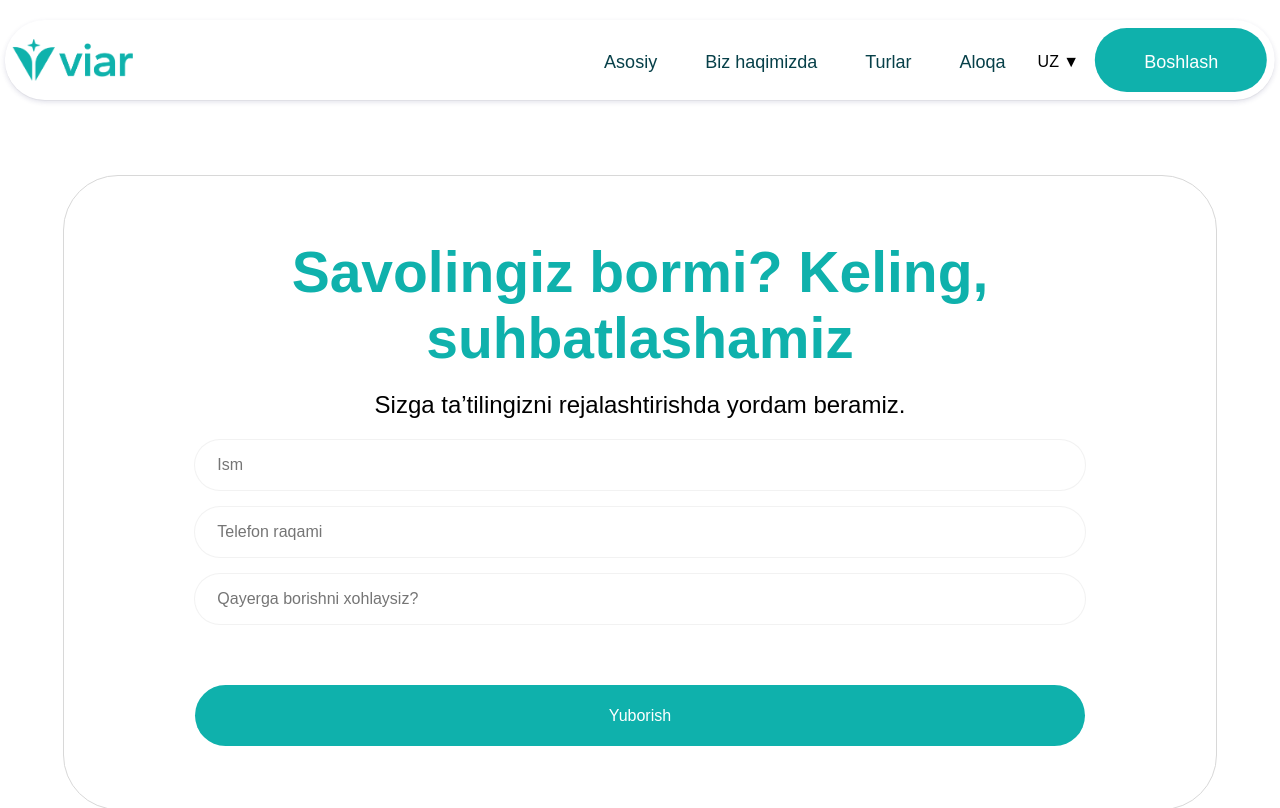
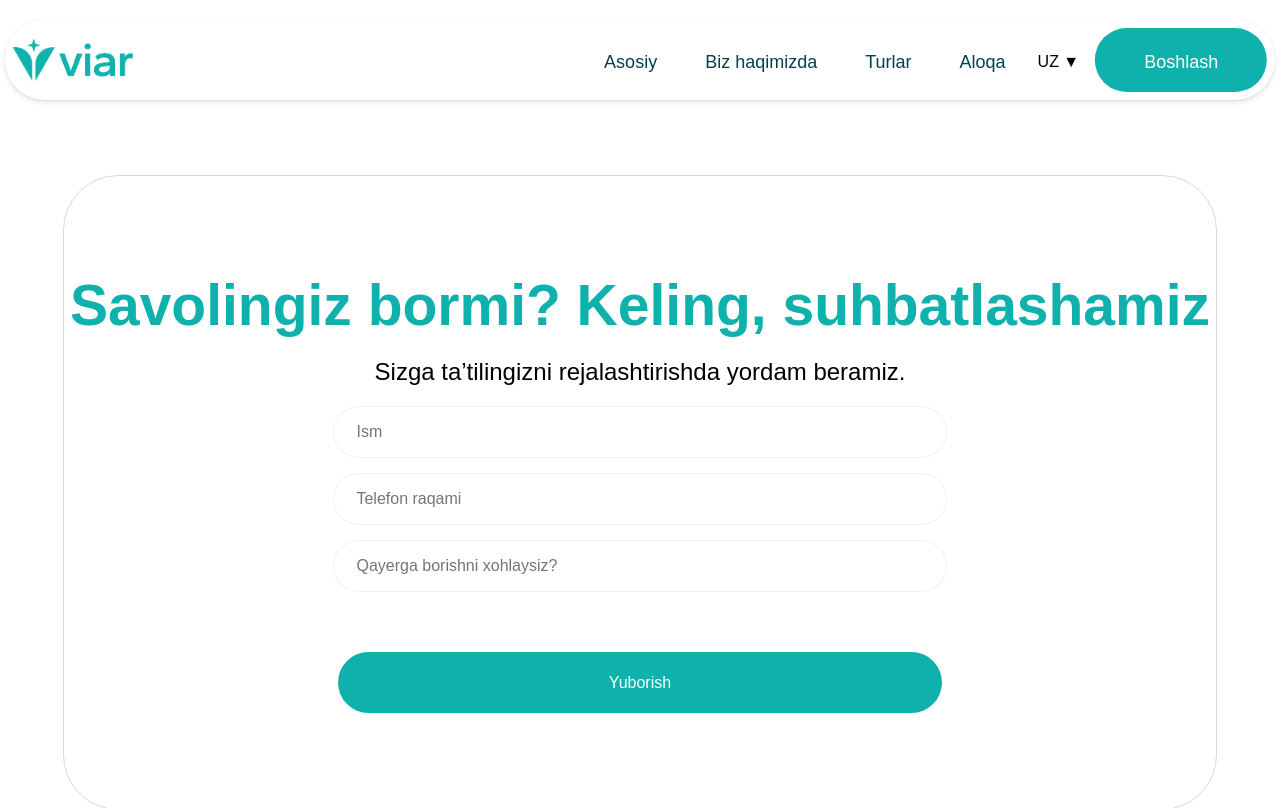
Before and after one commit to Sultan-17/viarTour, a React (Create React App) app: page /contact in a window 1280 px wide. Shown: the top 808 px of the page. Built offline with nearby package versions, Linux system fonts and the light colour scheme.

Commit message:
formpage changed

```diff
--- a/src/pages/Contact/Contact.module.css
+++ b/src/pages/Contact/Contact.module.css
@@ -31,8 +31,7 @@
     display: flex;
     flex-direction: column;
     justify-content: center;
-    padding: 20px;
-    text-align: center;
+    align-items: center;
     box-sizing: border-box;
   }
 
@@ -192,7 +191,10 @@
     font-size: 23px;
     padding-bottom: 8px;
   }
-
+  form{
+    text-align: center;
+    max-width: 800px;
+  }
   .right {
     flex: 1;
     display: flex;
```
Also changed, not shown: src/pages/Contact/Contact.js (line endings or trailing spaces).
